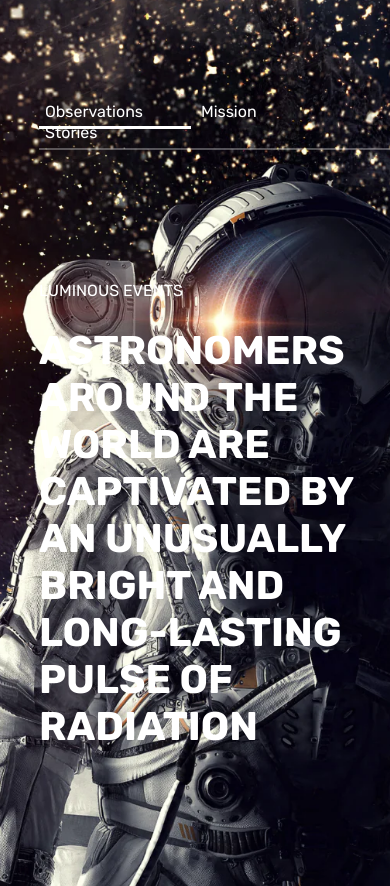
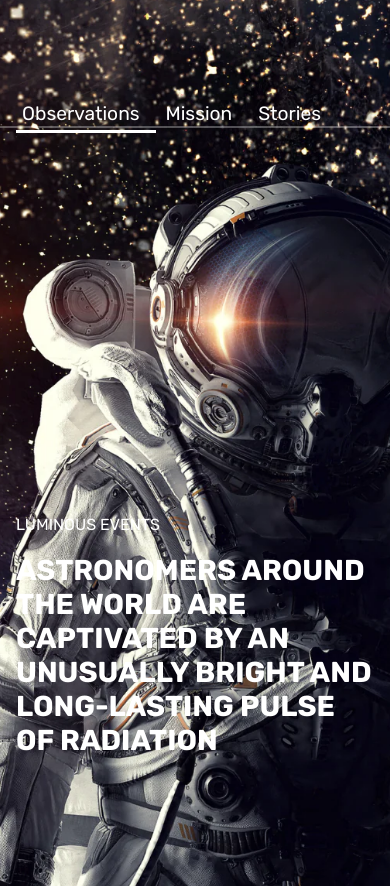
Before and after one commit to fernanda-freitas/carousel, a plain HTML site: page index.html in a window 390 px wide. Shown: the top 886 px of the page. Drawn offline with Linux system fonts and the light colour scheme.

Commit message:
add responsiveness

```diff
--- a/index.html
+++ b/index.html
@@ -1,8 +1,10 @@
 <!DOCTYPE html>
 <html>
   <head>
-    <title>Radio app</title>
-    <meta charset="UTF-8" />
+    <title>Explore</title>
+    <meta charset="UTF-8">
+    <meta http-equiv="X-UA-Compatible" content="IE=edge">
+    <meta name="viewport" content="width=device-width, initial-scale=1.0">
     <link rel="stylesheet" href="src/styles.css">
     <link rel="preconnect" href="https://fonts.googleapis.com">
     <link rel="preconnect" href="https://fonts.gstatic.com" crossorigin>
--- a/src/styles.css
+++ b/src/styles.css
@@ -19,6 +19,7 @@ body {
   background-color: #1e1e26;
   margin: 0px;
   font-family: 'Rubik', sans-serif;
+  overflow-y: hidden;
 }
 
 
@@ -96,3 +97,27 @@ h1 {
   font-size: 2.5rem;
   text-transform: uppercase;
 }
+
+@media only screen and (max-width: 576px) {
+  .content-tabs {
+    left: 0rem;
+    width: 100%;
+    padding: 0rem 1rem;
+  }
+
+  .content-text {
+    left: 0rem;
+    padding: 0rem 1rem;
+    bottom: 8%;
+  }
+
+  .button {
+    padding-right: 1rem;
+    font-size: 1.2rem;
+  }
+
+  h1 {
+    font-size: 1.8rem;
+    hyphens: none
+  }
+}
```
